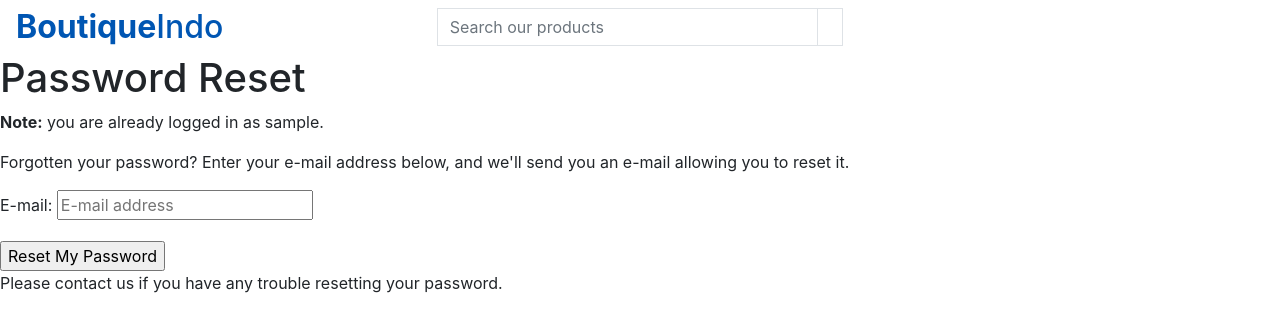
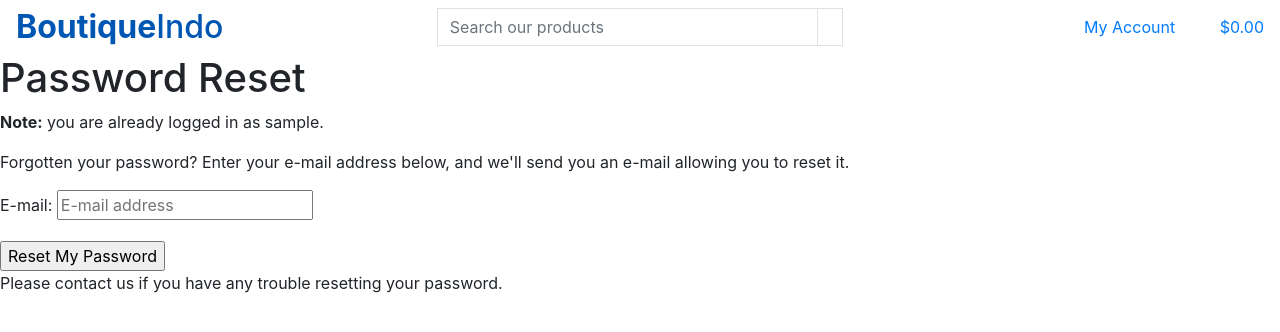
Before and after one commit to andershup/Django-Indo, a Django app: page /accounts/password/reset/ in a window 1280 px wide. Shown: the top 332 px of the page. Run offline with Django 3.2, Linux system fonts and the light colour scheme; the visitor is signed in with stand-in values (Sample User, id 1); some libraries are stand-ins or nearby versions.

Commit message:
adfasfasfasfasdfasdf

```diff
--- a/templates/base.html
+++ b/templates/base.html
@@ -33,13 +33,11 @@
     <title>Boutique Indo {% block extra_title %} {% endblock %}</title>
   </head>
   <body>
-    <header container-fluid fixed-top></header>
+    <header container-fluid fixed-top>
 
-    {% if messages %}
-    <div class="message-container"></div>
-    {% endif %}
 
-    {% block page_header %}
+
+
         <div class="row">
             <div class="col-12 col-lg-4 my-auto py-1 py-lg-0 text-center text-lg-left">
                 <a href="{% url 'home' %}" class="nav-link main-logo-link">
@@ -50,7 +48,7 @@
             <div class="col-12 col-lg-4 my-auto py-1 py-lg-0">
                 <form method="GET" action="">
                     <div class="input-group w-100">
-                        <input class="form-control border border-black rounded-0" type="text" name="q" placeholder="Search our products"/>
+                        <input class="form-control border border-black rounded-0" type="text" name="q" placeholder="Search our products">
                             <div class="input-group-append">
                                 <button class="form-control btn btn-black border border-black rounded-0" type="submit">
                                     <span class="icon">
@@ -63,11 +61,51 @@
             </div>
             <div class="col-12 col-lg-4 my-auto py-1 py-lg-0">
                 <ul class="list-inline list-unstyled text-center text-lg-right my-0">
-                    <li class="list-inline-item dropdown"></li>
-                    <li class="list-inline-item"></li>
+                    <li class="list-inline-item dropdown">
+                     <a class="text-black nav-link" href="#" id="user-options" data-toggle="dropdown" aria-haspopup="true" aria-expanded="false">
+                            <div class="text-center">
+                                <div><i class="fas fa-user fa-lg"></i></div>
+                                <p class="my-0">My Account</p>
+                            </div>
+                        </a>
+                        <div class="dropdown-menu border-0" aria-labelledby="user-options">
+                            {% if request.user.is_authenticated %}
+                                {% if request.user.is_superuser %}
+                                    <a href="" class="dropdown-item">Product Management</a>
+                                {% endif %}
+                                <a href="" class="dropdown-item">My Profile</a>
+                                <a href="{% url 'account_logout' %}" class="dropdown-item">Logout</a>
+                            {% else %}
+                                <a href="{% url 'account_signup' %}" class="dropdown-item">Register</a>
+                                <a href="{% url 'account_login' %}" class="dropdown-item">Login</a>
+                            {% endif %}
+                        </div>
+                    </li>
+                    <li class="list-inline-item">
+                        <a class="{% if grand_total %}text-info font-weight-bold{% else %}text-black{% endif %} nav-link" href="">
+                            <div class="text-center">
+                                <div><i class="fas fa-shopping-bag fa-lg"></i></div>
+                                <p class="my-0">
+                                    {% if grand_total %}
+                                        ${{ grand_total|floatformat:2 }}
+                                    {% else %}
+                                        $0.00
+                                    {% endif %}
+                                </p>
+                            </div>
+                        </a>
+                    </li>
                 </ul>
             </div>
         </div>
+    </header>
+
+
+    {% if messages %}
+    <div class="message-container"></div>
+    {% endif %}
+
+    {% block page_header %}
     {% endblock %}
 
     {% block content %}
```
Also changed, not shown: static/css/base.css (added, +81 -0 lines).
